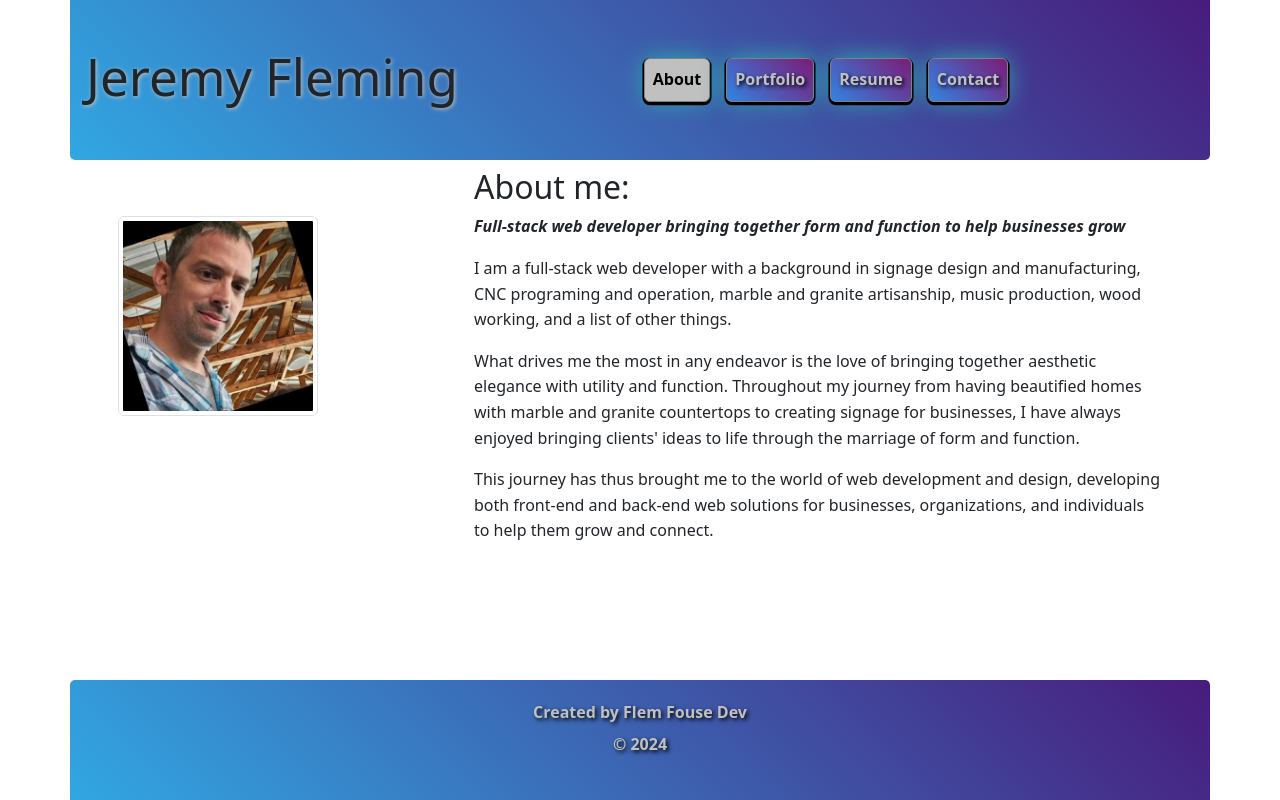
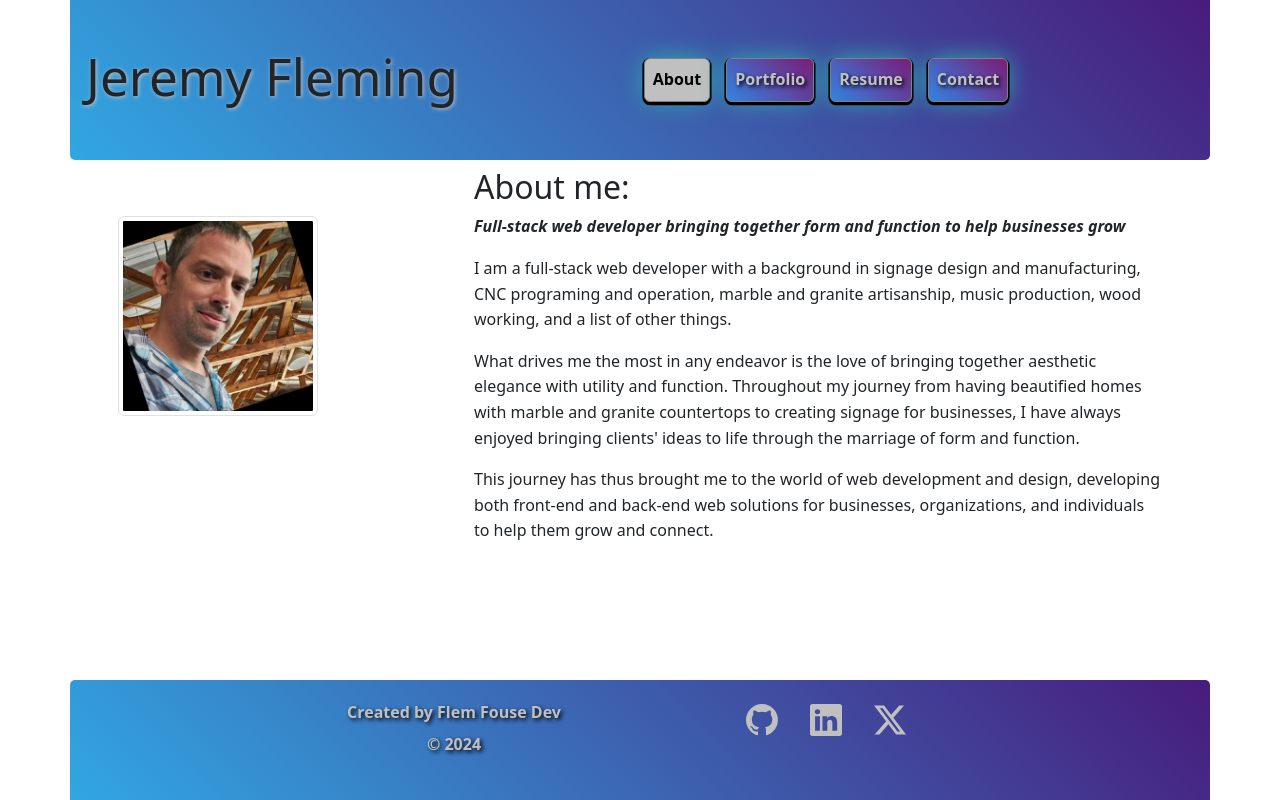
Before and after one commit to Flem-House-Dev/Flem-House-Dev-Portfolio, a React (Vite) app: page / in a window 1280 px wide. Built offline with nearby package versions, Linux system fonts and the light colour scheme.

Commit message:
added social-icon-links

```diff
--- a/package.json
+++ b/package.json
@@ -13,6 +13,7 @@
     "bootstrap": "^5.3.3",
     "react": "^18.3.1",
     "react-bootstrap": "^2.10.4",
+    "react-bootstrap-icons": "^1.11.4",
     "react-dom": "^18.3.1",
     "react-router-dom": "^6.26.0"
   },
--- a/src/components/Footer.jsx
+++ b/src/components/Footer.jsx
@@ -1,8 +1,20 @@
+import { Container, Row, Col } from "react-bootstrap";
+import SocialLinks from "./SocialLinks";
+
 function Footer() {
   return (
     <footer className="py-4 ">
-      <p>Created by Flem Fouse Dev</p>
-      <p>© 2024</p>
+      <Container>
+        <Row className="justify-content-center">
+          <Col md={4}>
+            <p>Created by Flem Fouse Dev</p>
+            <p>© 2024</p>
+          </Col>
+          <Col md={4}>
+            <SocialLinks />
+          </Col>
+        </Row>
+      </Container>
     </footer>
   );
 }
--- /dev/null
+++ b/src/components/SocialLinks.jsx
@@ -0,0 +1,27 @@
+
+import { Github, Linkedin, TwitterX  } from 'react-bootstrap-icons';
+import { Container, Row, Col } from "react-bootstrap";
+
+function SocialLinks() {
+  return (
+    <Container>
+      <Row className="justify-content-center">
+        <Col md={12}>
+          <div className="social-links">
+            <a className='mx-3' href="https://github.com/Flem-House-Dev" target="_blank" rel="noopener noreferrer">
+                <Github className='social-icons' size={32} />
+            </a>
+            <a className='mx-3' href="https://www.linkedin.com/in/jeremy-fleming-647a992aa/" target="_blank" rel="noopener noreferrer">
+                <Linkedin className='social-icons' size={32} />
+            </a>
+            <a className='mx-3' href="https://x.com/JeremyF80308646" target="_blank" rel="noopener noreferrer">
+                <TwitterX className='social-icons' size={32} />
+            </a>
+          </div>
+        </Col>
+      </Row>
+    </Container>
+  );
+}
+
+export default SocialLinks;
--- a/src/index.css
+++ b/src/index.css
@@ -159,6 +159,15 @@ main {
   text-shadow: 2px 2px 4px silver;
 }
 
+.social-icons {
+  color: silver;
+}
+
+.social-icons:hover {
+  color: #3184e2;
+  /* box-shadow: 0 0 25px rgb(46, 169, 173); */
+  filter: drop-shadow(0 0 5px silver);
+}
 /* .list-group-item { */
   /* margin-bottom: 1em; */
   /* border-radius: 5px; */
```
Also changed, not shown: 1 other file (tests, documents, lock files or other folders).
